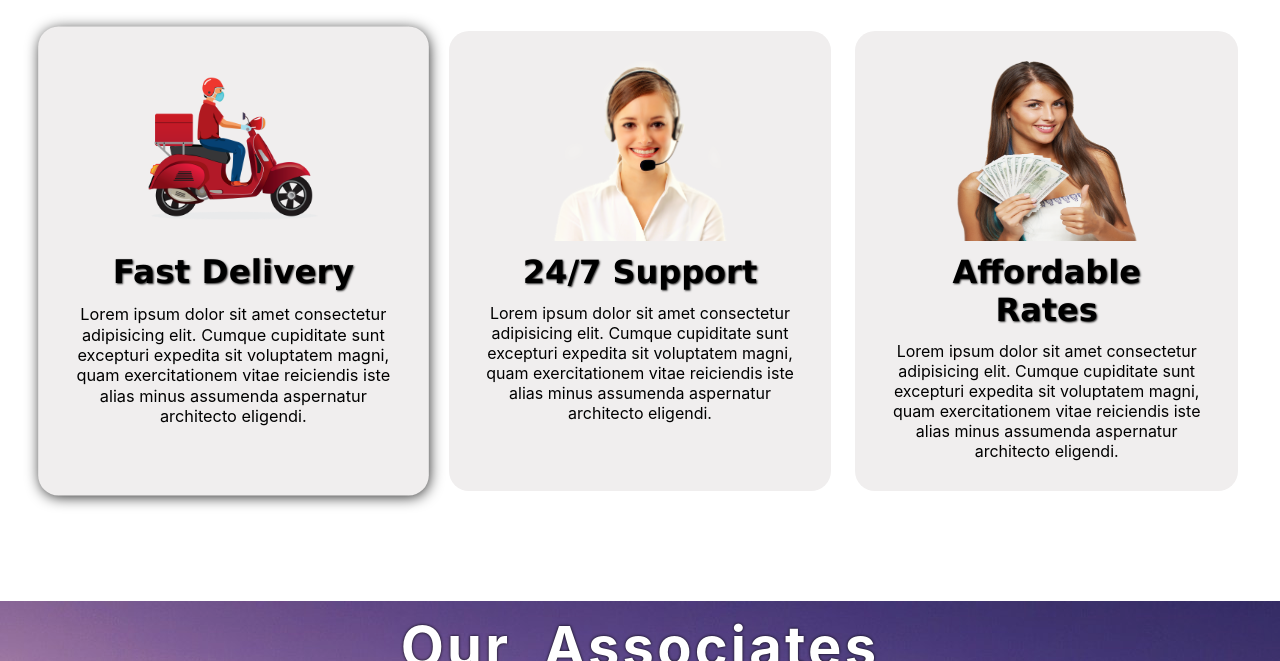
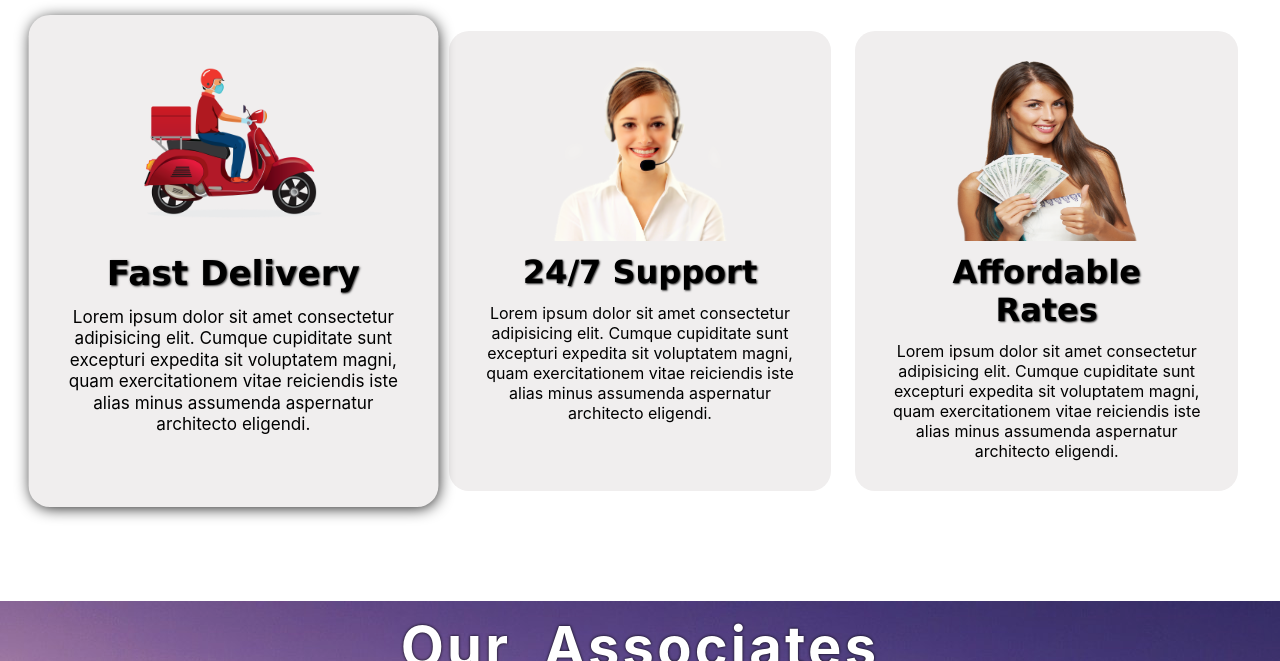
Before and after one commit to Shouryak647/BookTeleporter, a plain HTML site: page index.html in a window 1280 px wide. In both pictures the pointer is over the element 233 px from the left and 975 px from the top of the page. Shown: the part 714-1375 px from the top of the page. Drawn offline with Linux system fonts and the light colour scheme.

Commit message:
Update style.css

```diff
--- a/CSS/style.css
+++ b/CSS/style.css
@@ -152,7 +152,7 @@
 
 
 #services .box:hover{
-    transform: scale(1.02);
+    transform: scale(1.07);
     transition-duration: 0.5s;
     box-shadow: 1px 2px 15px -2px black;
     /* transition-timing-function: ease-in-out; */
```
